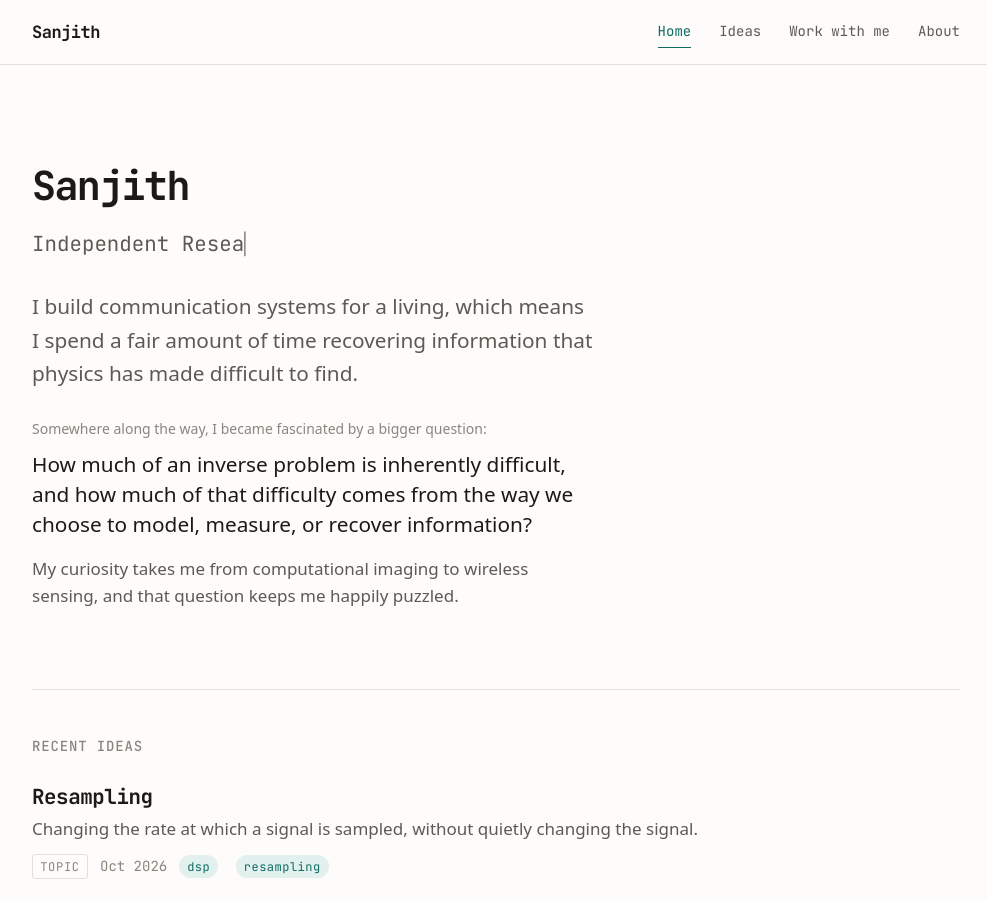
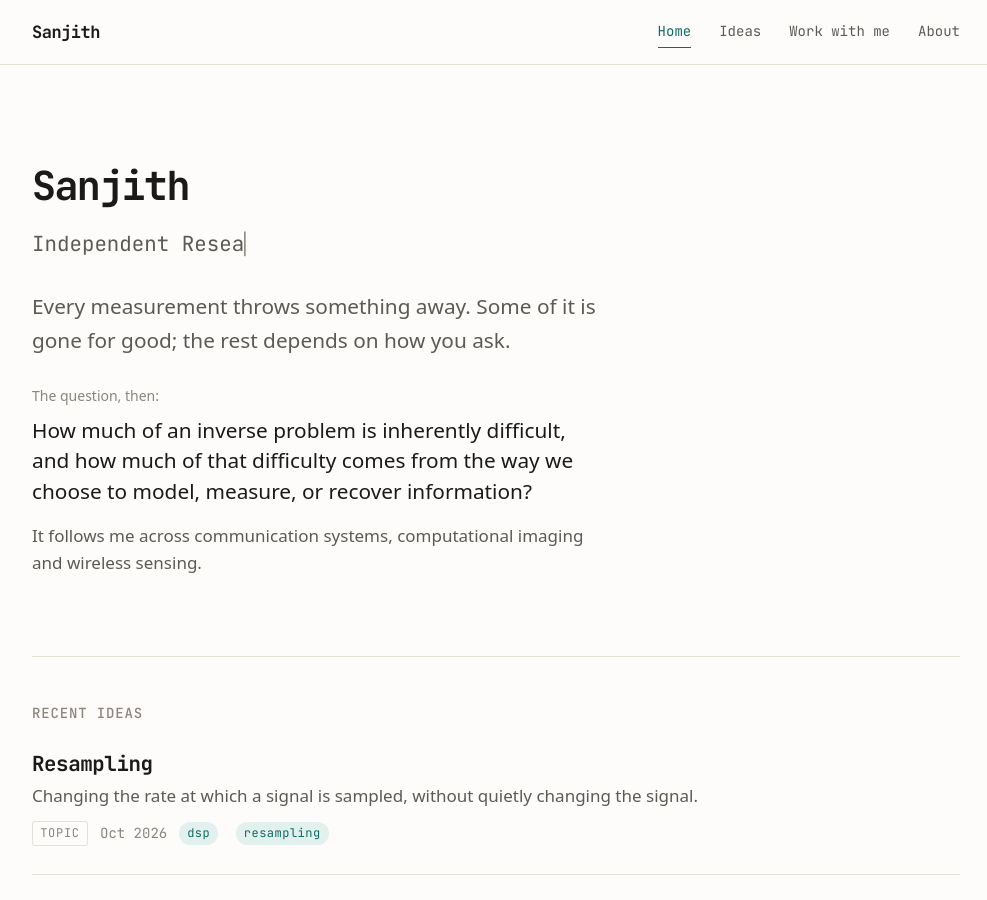
Before and after one commit to sanjith1999/sanjith1999.github.io, a Jekyll site: the page built from index.html, in a window 1280 px wide and 900 px high. Shown: the whole window, without its empty margins (144-1131 px from the left). Built offline with Jekyll 4.4.1, drawn with Linux system fonts in a browser that asks for light colours; some web fonts are replaced.

Commit message:
WIP002: Make the home page about the curiosity, not the job
Three pages each opened by defining the work, in three scopes that did
not nest. The home page now opens on the problem instead: the question's
two halves are set up before it is asked, and the only factual claim is
the span of the work, which the About page defines.

Also drops "keeps me happily puzzled" — after a paragraph that is
visibly a puzzle, saying so adds nothing.

Co-Authored-By: Claude Opus 5 <noreply@anthropic.com>

```diff
--- a/index.html
+++ b/index.html
@@ -8,17 +8,17 @@ title: Home
     <h1>Sanjith</h1>
     <p class="hero-role" data-roles="DSP / FPGA Engineer|Independent Researcher">DSP / FPGA Engineer</p>
     <p class="hero-lede">
-      I build communication systems for a living, which means I spend a fair amount of
-      time recovering information that physics has made difficult to find.
+      Every measurement throws something away. Some of it is gone for good; the rest
+      depends on how you ask.
     </p>
-    <p class="hero-cue">Somewhere along the way, I became fascinated by a bigger question:</p>
+    <p class="hero-cue">The question, then:</p>
     <p class="hero-question">
       How much of an inverse problem is inherently difficult, and how much of that
       difficulty comes from the way we choose to model, measure, or recover information?
     </p>
     <p class="hero-coda">
-      My curiosity takes me from computational imaging to wireless sensing, and that
-      question keeps me happily puzzled.
+      It follows me across communication systems, computational imaging and wireless
+      sensing.
     </p>
   </section>
 
```
